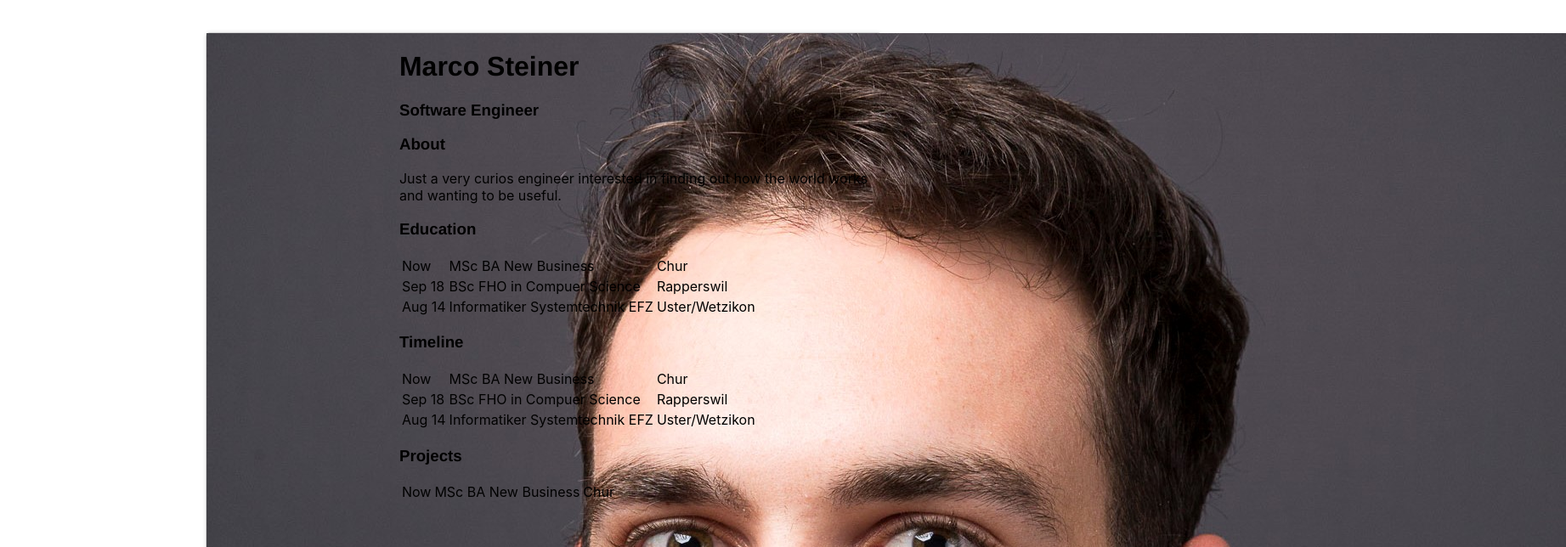
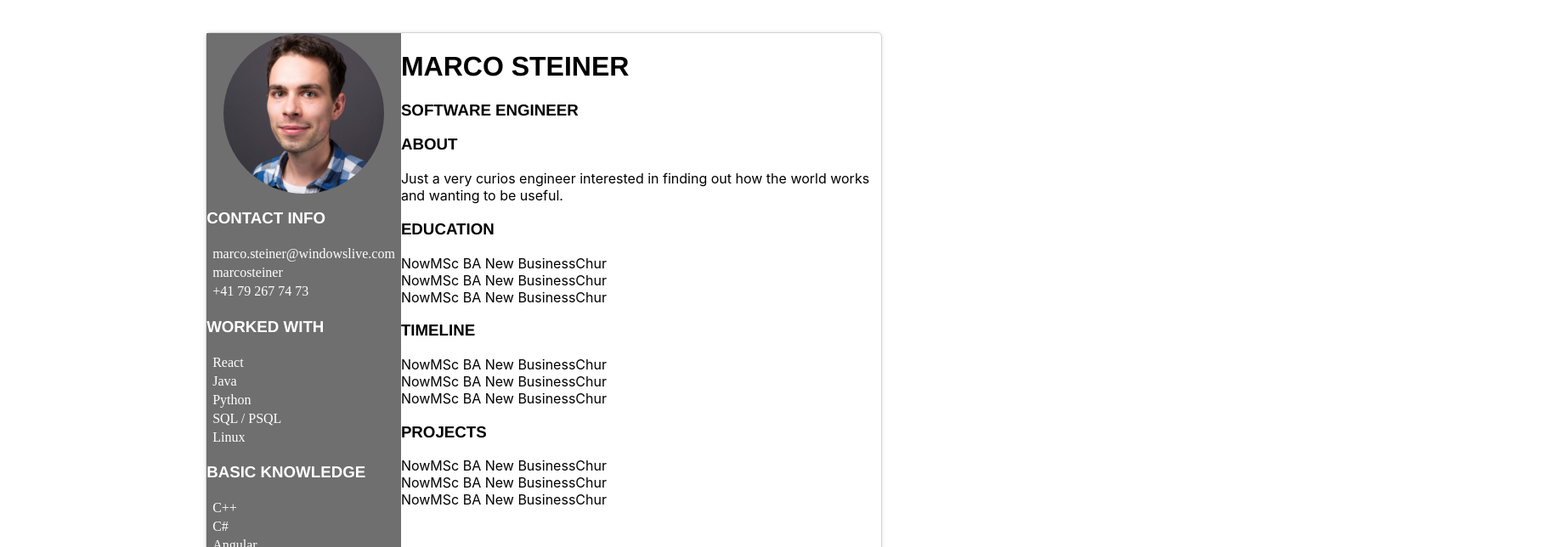
Before and after one commit to marcosteiner/cv, a React (Create React App) app: page / in a window 1280 px wide. Shown: the top 644 px of the page at 85% size, 1843 px wide, since content can reach past the window. Built offline with nearby package versions, Linux system fonts and the light colour scheme.

Commit message:
Create ContentList component

```diff
--- a/src/components/content/Content.js
+++ b/src/components/content/Content.js
@@ -14,79 +14,36 @@ function About() {
     </div>;
 }
 
-function Education() {
-    return <div className="education">
-        <h3>Education</h3>
-        <table>
-            <tbody>
-            <tr>
-                <td>Now</td>
-                <td>MSc BA New Business</td>
-                <td>Chur</td>
-            </tr>
-            <tr>
-                <td>Sep 18</td>
-                <td>BSc FHO in Compuer Science</td>
-                <td>Rapperswil</td>
-            </tr>
-            <tr>
-                <td>Aug 14</td>
-                <td>Informatiker Systemtechnik EFZ</td>
-                <td>Uster/Wetzikon</td>
-            </tr>
-            </tbody>
-        </table>
-    </div>;
-}
-
-function Timeline() {
-    return <div className="timeline">
-        <h3>Timeline</h3>
-        <table>
-            <tbody>
-            <tr>
-                <td>Now</td>
-                <td>MSc BA New Business</td>
-                <td>Chur</td>
-            </tr>
-            <tr>
-                <td>Sep 18</td>
-                <td>BSc FHO in Compuer Science</td>
-                <td>Rapperswil</td>
-            </tr>
-            <tr>
-                <td>Aug 14</td>
-                <td>Informatiker Systemtechnik EFZ</td>
-                <td>Uster/Wetzikon</td>
-            </tr>
-            </tbody>
-        </table>
-    </div>;
-}
-
-function Projects() {
-    return <div className="projects">
-        <h3>Projects</h3>
-        <table>
-            <tbody>
-            <tr>
-                <td>Now</td>
-                <td>MSc BA New Business</td>
-                <td>Chur</td>
-            </tr>
-            </tbody>
-        </table>
-    </div>;
+function ContentList(title , items) {
+    const listItems = items.map((i) =>
+        <div>
+            <div>{i.time}</div>
+            <div>{i.title}</div>
+            <div>{i.description}</div>
+        </div>
+    );
+    return (
+        <div className="content-list">
+            <h3>{title}</h3>
+            <div>{listItems}</div>
+        </div>
+    );
 }
 
 function Content() {
+    const education = [
+        {time:"Now", title:"MSc BA New Business", description:"Chur"},
+        {time:"Now", title:"MSc BA New Business", description:"Chur"},
+        {time:"Now", title:"MSc BA New Business", description:"Chur"}
+    ]
+
     return (
         <div className="content">
             {Title()}
             {About()}
-            {Education()}
-            {Timeline()}
-            {Projects()}
+            {ContentList("Education", education)}
+            {ContentList("Timeline", education)}
+            {ContentList("Projects", education)}
         </div>
     );
 }
--- a/src/cv.css
+++ b/src/cv.css
@@ -13,22 +13,38 @@
 }
 
 .sidebar {
-    width: 6cm;
+    width: 8cm;
     min-height: 29.7cm;
     background-color: #6f6f6f;
+    color: white;
+    font-family: "JetBrains Mono";
 }
 
 h1 {
     font-family: helvetica, serif;
-    text-transform: capitalize;
+    text-transform: uppercase;
 }
 
 h2 {
     font-family: helvetica, serif;
-    text-transform: capitalize;
+    text-transform: uppercase;
 }
 
 h3 {
     font-family: helvetica, serif;
-    text-transform: capitalize;
+    text-transform: uppercase;
 }
+
+.content-list div div {
+    display: flex;
+    flex-direction: row;
+}
+
+img {
+    border-radius: 50%;
+    width: 5cm;
+    height: 5cm;
+    display: block;
+    margin-left: auto;
+    margin-right: auto;
+}
```
